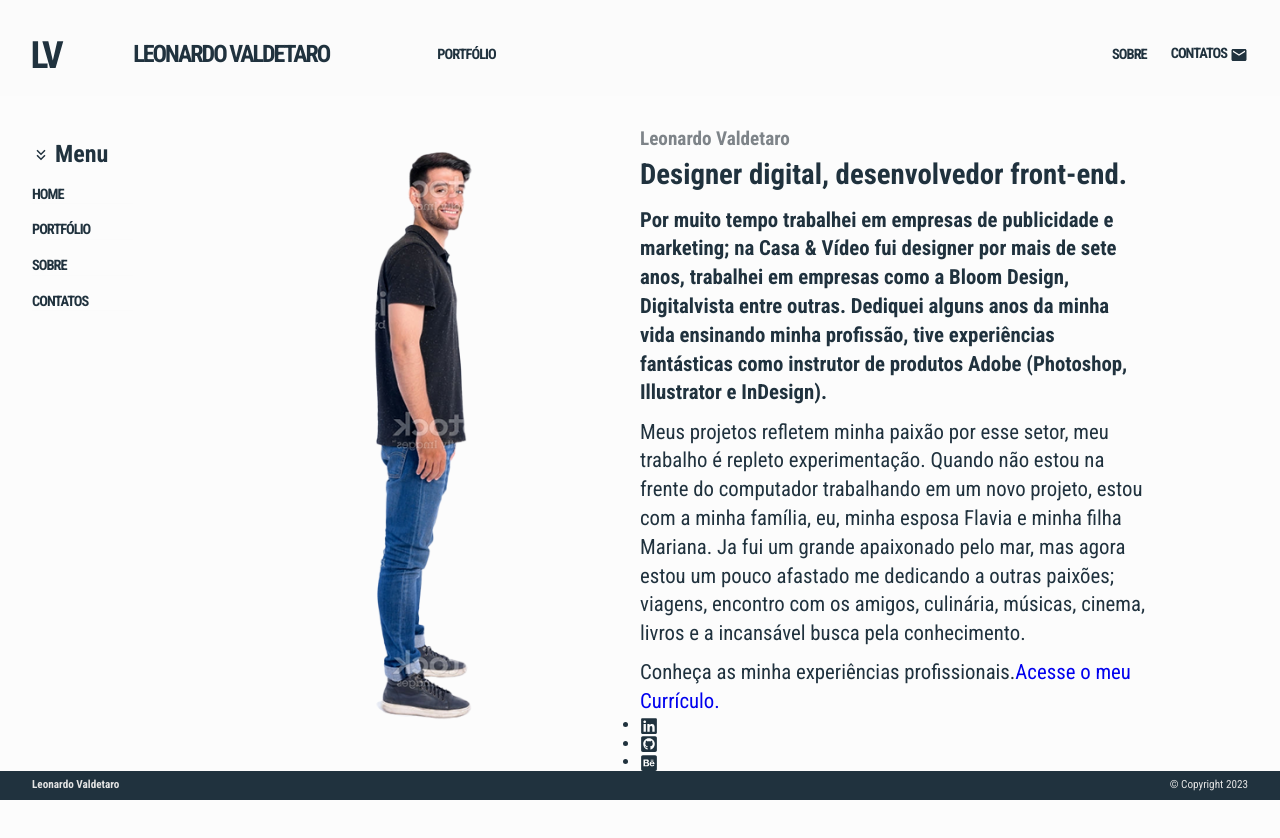
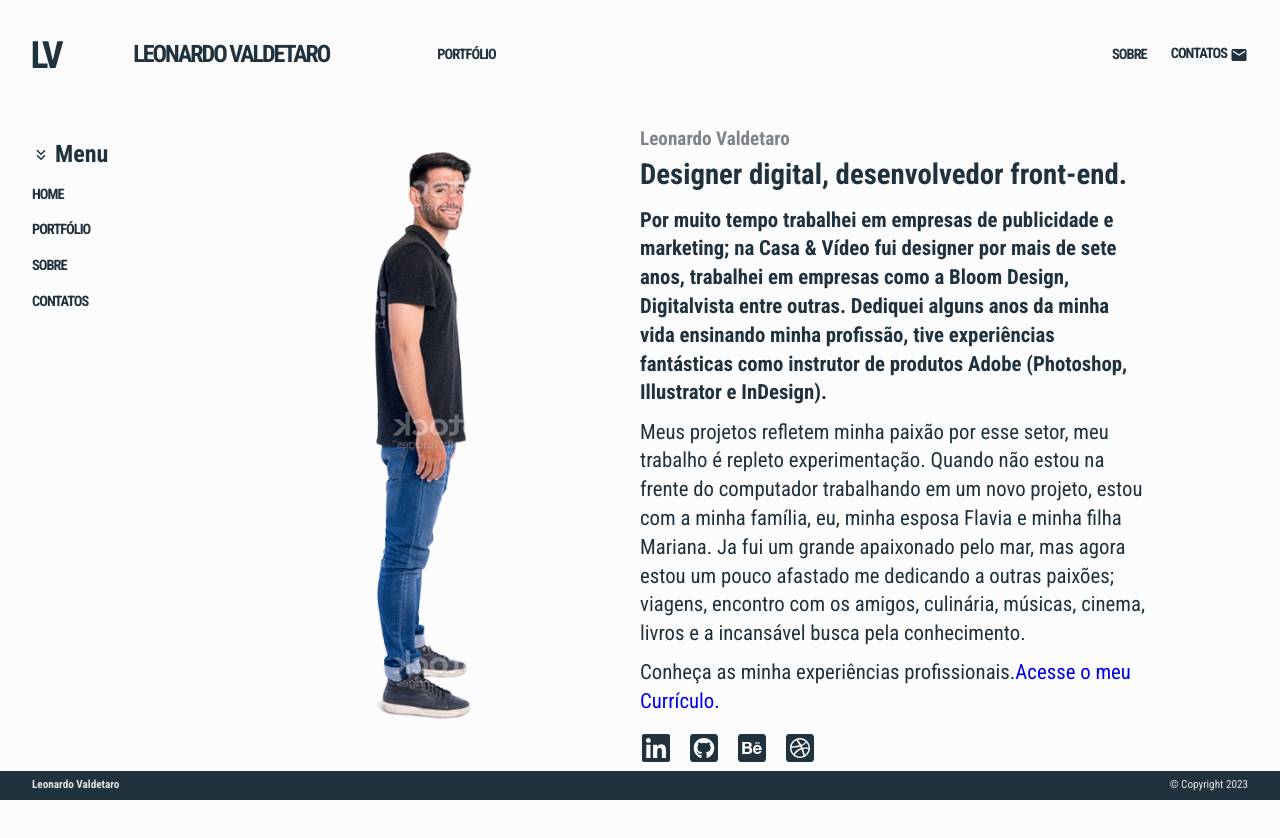
Before and after one commit to leonardovaldetaro/portfolio-react, a React (Create React App) app: page /sobre in a window 1280 px wide. Shown: the top 838 px of the page. Built offline with nearby package versions, Linux system fonts and the light colour scheme.

Commit message:
definindo a lista de midias sociais na pagina sobre

```diff
--- a/src/Pages/Home/Sobre/Sobre.module.scss
+++ b/src/Pages/Sobre/Sobre.module.scss
@@ -36,4 +36,14 @@
             margin-bottom: .5em;
         }
     }
+    &__mdSociais {
+        grid-column: 1 / span 6;
+        margin-top: 1em;
+        &__list {
+            display: flex;
+            &__item {
+                list-style: none;margin-right: 1em;
+            }
+        }
+    }
 }
--- a/src/Pages/Home/Sobre/index.tsx
+++ b/src/Pages/Sobre/index.tsx
@@ -7,19 +7,19 @@
 const rotasSocial = [{
     label: 'Linkedin',
     to: 'https://www.linkedin.com/in/leonardovaldetaro/',
-    icon: <FaLinkedin size={18} color="rgb(32,50,62)" className={Styles.header__icon} />
+    icon: <FaLinkedin size={32} color="rgb(32,50,62)" className={Styles.header__icon} />
 },{
     label: 'Github',
     to: 'https://github.com/leonardovaldetaro',
-    icon: <FaGithubSquare size={18} color="rgb(32,50,62)" className={Styles.header__icon} />
+    icon: <FaGithubSquare size={32} color="rgb(32,50,62)" className={Styles.header__icon} />
 },{
     label: 'Behance',
     to: 'https://www.behance.net/leonardovaldetaro',
-    icon: <FaBehanceSquare size={18} color="rgb(32,50,62)" className={Styles.header__icon} />
+    icon: <FaBehanceSquare size={32} color="rgb(32,50,62)" className={Styles.header__icon} />
 },{
     label: 'Dribbble',
     to: 'https://dribbble.com/Valdetaro',
-    icon: <FaDribbbleSquare size={18} color="rgb(32,50,62)" className={Styles.header__icon} />
+    icon: <FaDribbbleSquare size={32} color="rgb(32,50,62)" className={Styles.header__icon} />
 }]
 
 export default function Sobre () {
@@ -35,9 +35,9 @@
                 <p className={Styles.sobre__container__text}>Meus projetos refletem minha paixão por esse setor, meu trabalho é repleto experimentação. Quando não estou na frente do computador trabalhando em um novo projeto, estou com a minha família, eu, minha esposa Flavia e minha filha Mariana. Ja fui um grande apaixonado pelo mar, mas agora estou um pouco afastado me dedicando a outras paixões; viagens, encontro com os amigos, culinária, músicas, cinema, livros e a incansável busca pela conhecimento.</p>
                 <p>Conheça as minha experiências profissionais.<a href="/curriculo.html" className={Styles.sobre__container__link}>Acesse o meu Currículo.</a></p>
                 <div className={Styles.sobre__mdSociais}>
-                    <ul>
+                    <ul className={Styles.sobre__mdSociais__list}>
                         {rotasSocial.map((rota, index) =>(
-                            <li className={Styles.header__navbar__list__item} key={index}>
+                            <li className={Styles.sobre__mdSociais__list__item} key={index}>
                                 <Link to={rota.to} target="_blank" title={rota.label}>{rota.icon}</Link>
                             </li>
                         ))}
--- a/src/routes.js
+++ b/src/routes.js
@@ -1,5 +1,5 @@
 import Home from 'Pages/Home';
-import Sobre from 'Pages/Home/Sobre';
+import Sobre from 'Pages/Sobre';
 import Footer from 'components/Footer';
 import Header from 'components/Header';
 import { BrowserRouter as Router, Routes, Route } from 'react-router-dom';
```
